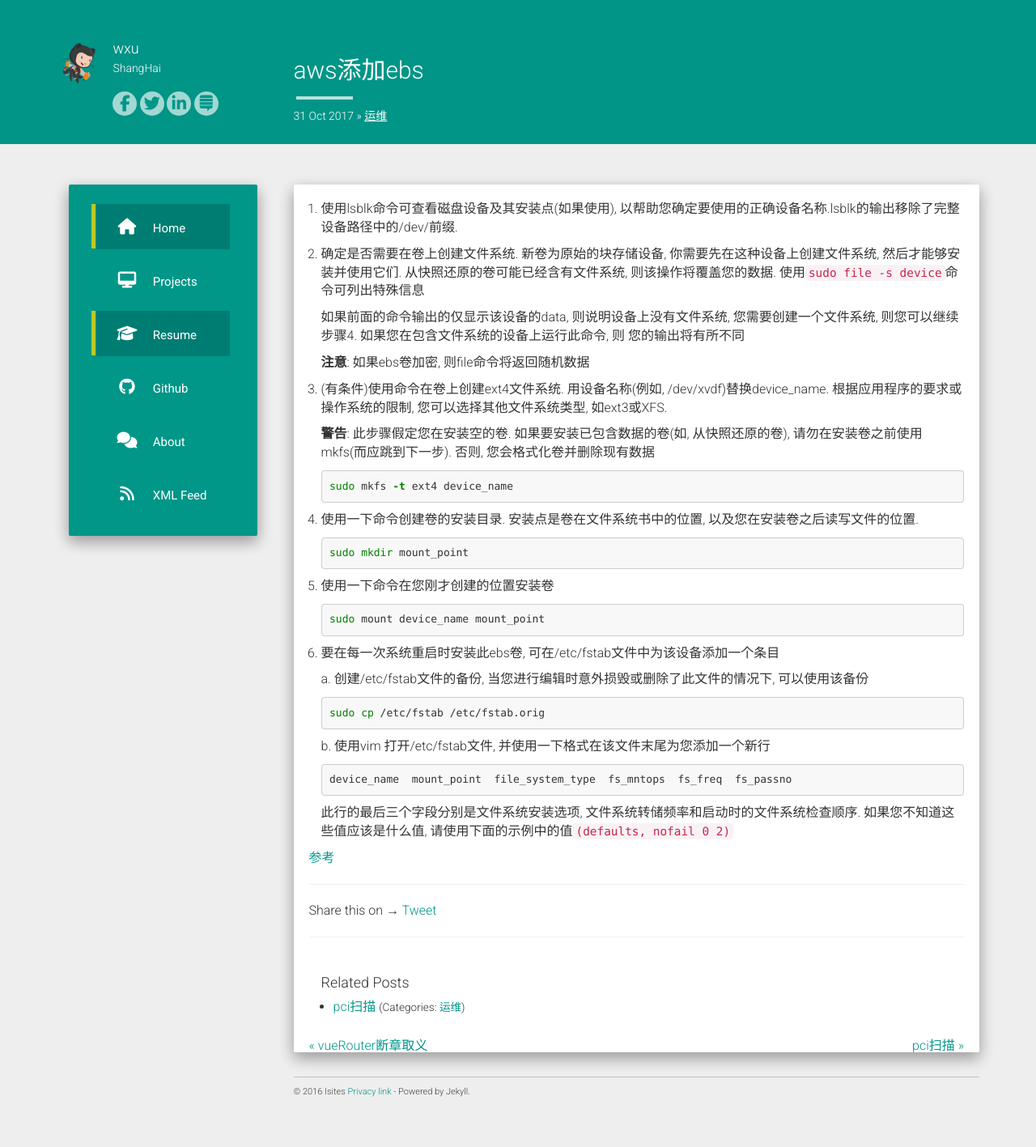
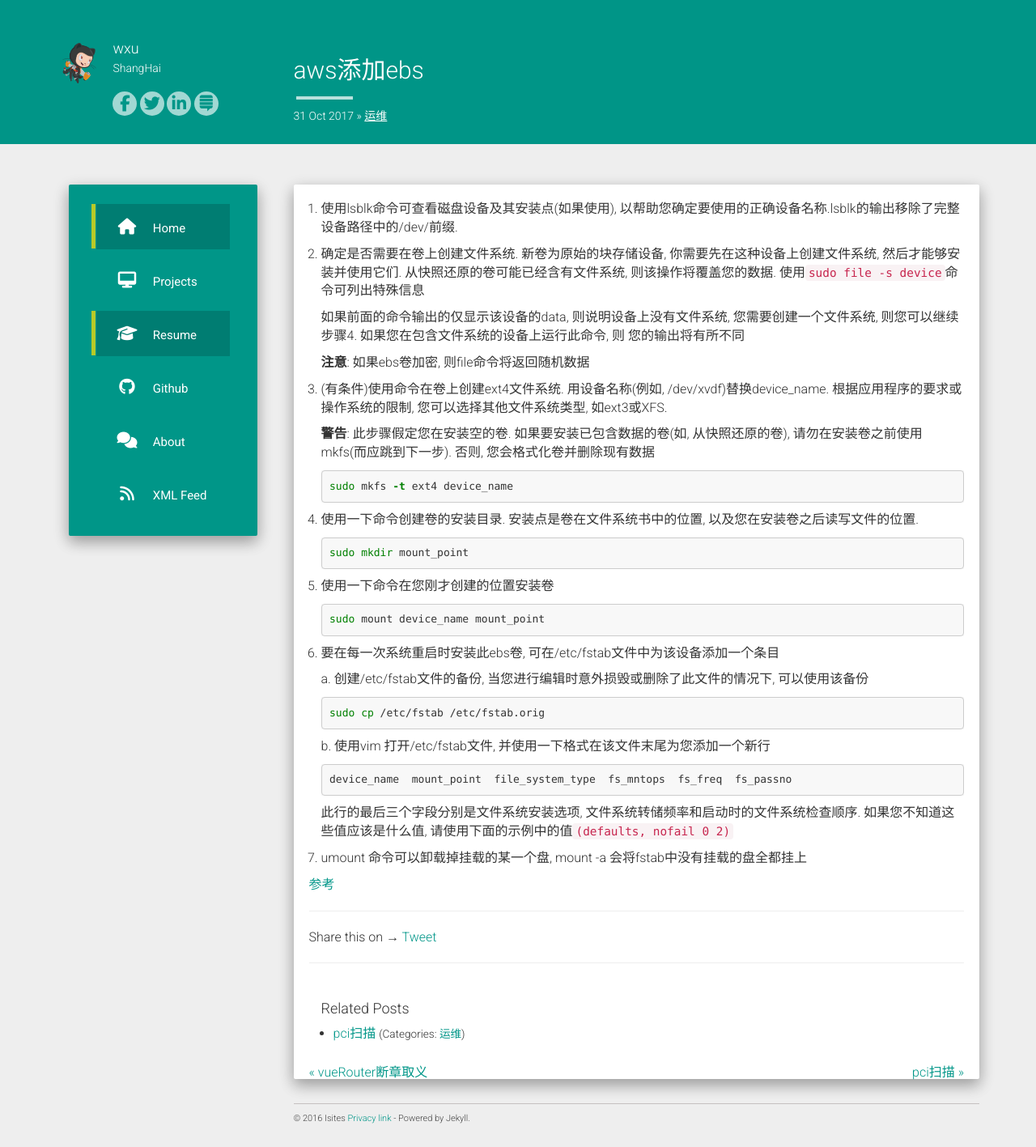
Before and after one commit to Isites/isites.github.io, a Jekyll site: the page built from _posts/2017-10-31-mountebs.md, in a window 1280 px wide. Shown: the whole page at 81% size. Built offline with Jekyll 4.4.1, drawn with Linux system fonts in a browser that asks for light colours; nearby versions of some CDN libraries; comment, search, counter and statistics services are not loaded; before the commit the page ends 1384 px from its top, so only the background shows below that.

Commit message:
wxu: 增加新的mount命令

```diff
--- a/_posts/2017-10-31-mountebs.md
+++ b/_posts/2017-10-31-mountebs.md
@@ -48,4 +48,6 @@
 
    此行的最后三个字段分别是文件系统安装选项, 文件系统转储频率和启动时的文件系统检查顺序.  如果您不知道这些值应该是什么值, 请使用下面的示例中的值`(defaults, nofail 0 2)`
 
+7. umount 命令可以卸载掉挂载的某一个盘, mount -a 会将fstab中没有挂载的盘全都挂上
+
 [参考](http://docs.aws.amazon.com/zh_cn/AWSEC2/latest/UserGuide/ebs-using-volumes.html)
```
